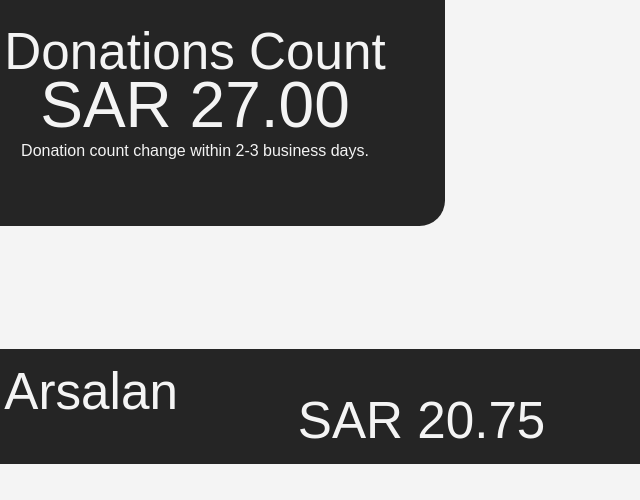
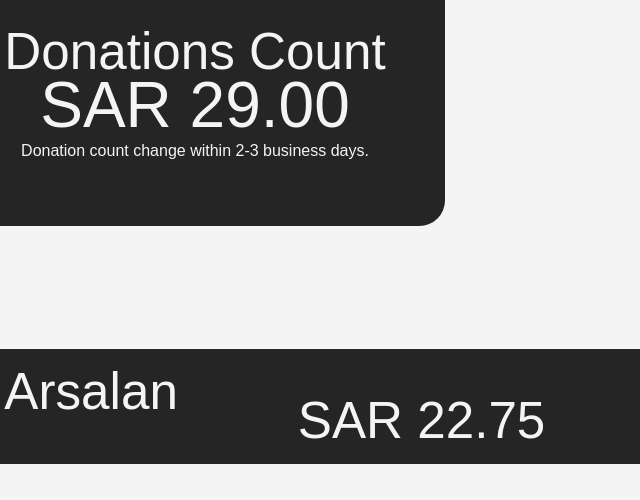
Before and after one commit to jisgrade12/home, a website: page public/pages/donate.html in a window 1280 px wide. Shown: the part 241-741 px from the top of the page, 445-1085 px from the left. Drawn offline with nearby package versions, Linux system fonts and the light colour scheme; grey boxes are pictures that could not be loaded; a script that the page names is missing; a web font is replaced by a local one.

Commit message:
Update donate.html

```diff
--- a/public/pages/donate.html
+++ b/public/pages/donate.html
@@ -284,14 +284,14 @@
     </div>
     <div class="donations-count">
       <div>Donations Count</div>
-      <div><span>SAR</span> <span class="counter">27.00</span></div>
+      <div><span>SAR</span> <span class="counter">29.00</span></div>
       <div>Donation count change within 2-3 business days.</div>
     </div>
     <h2>Top Donors</h2>
     <div class="donor">
       <div><img src="../images/12_s.webp" alt="pfp" /></div>
       <div>Muhammad Arsalan Afzal</div>
-      <div><span>SAR</span>&nbsp;<span class="counter">20.75</span></div>
+      <div><span>SAR</span>&nbsp;<span class="counter">22.75</span></div>
       <div class="material-symbols-outlined">paid</div>
     </div>
     <div class="donor">
```
